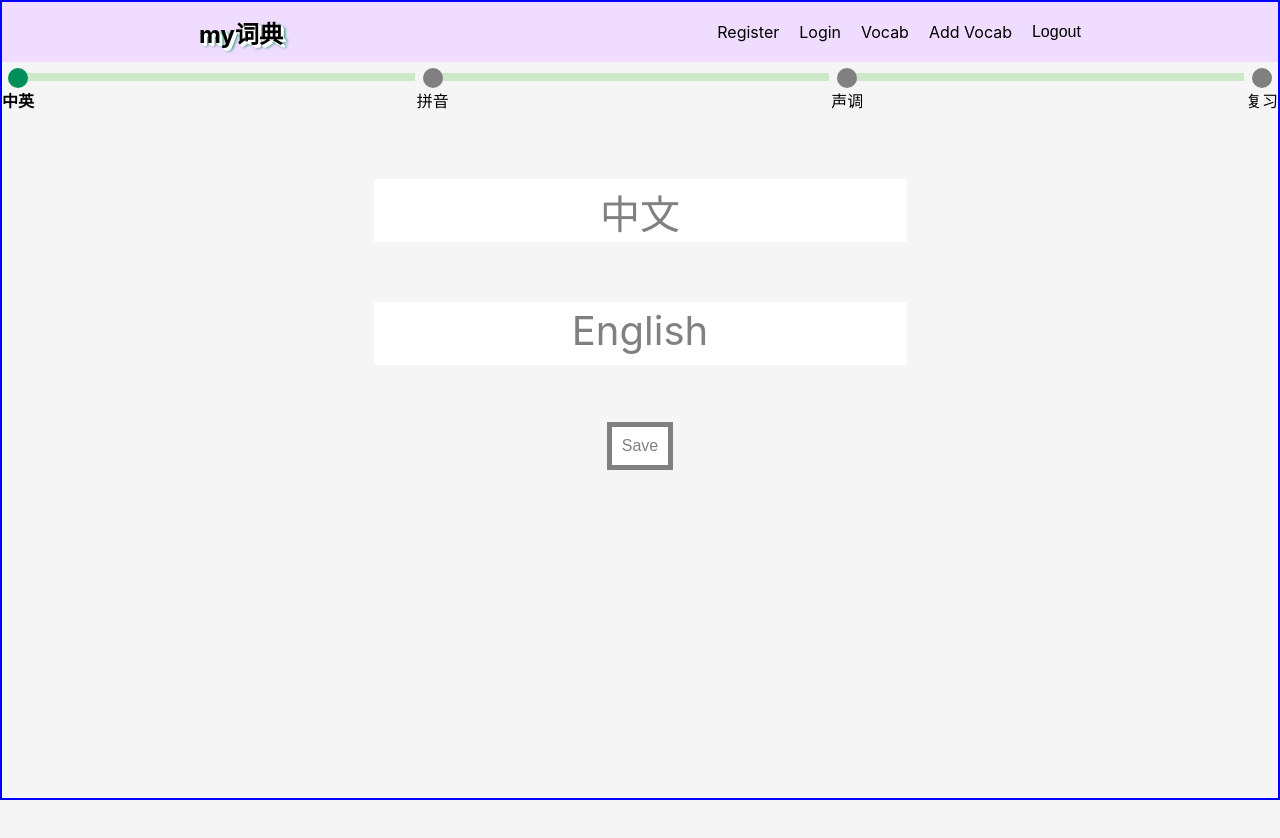
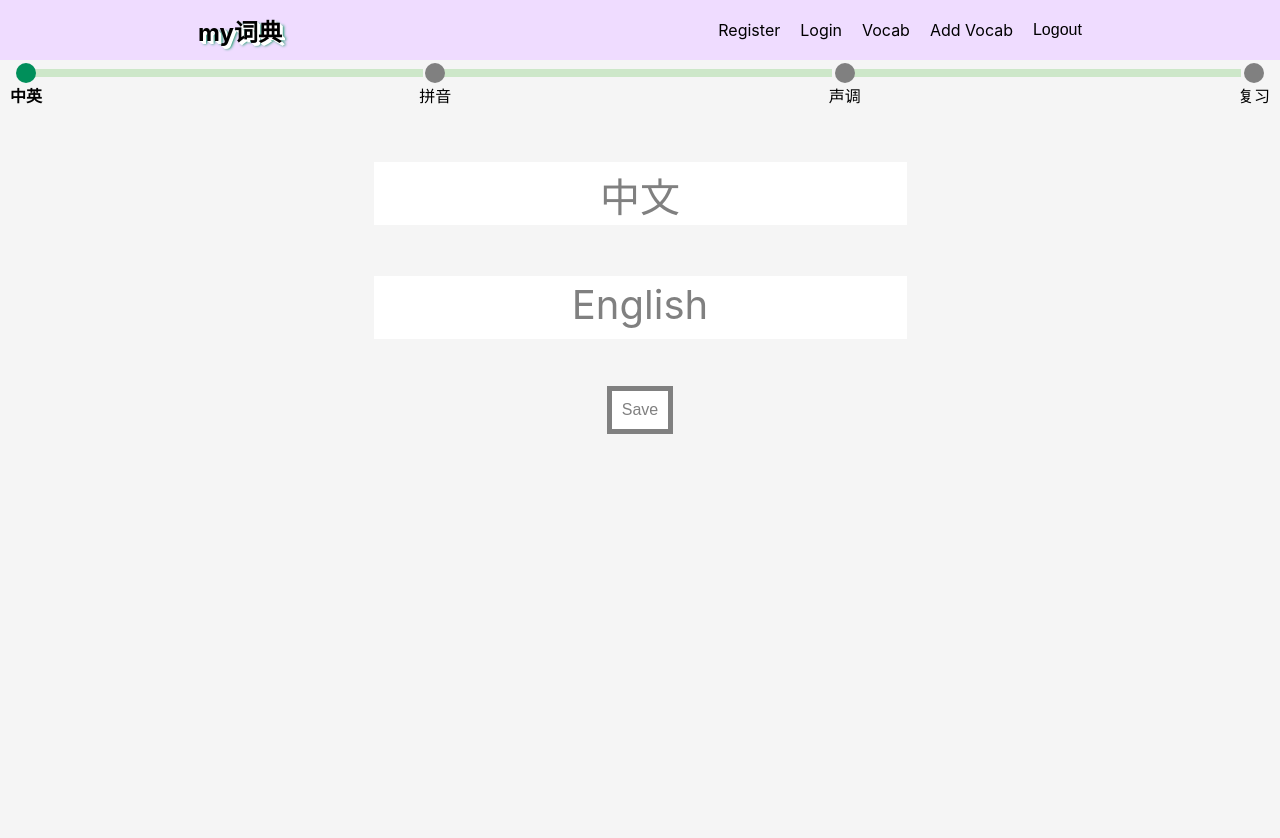
Before and after one commit to rdrgz21/my-cidian, a React (Create React App) app in the folder client/: page /addvocab in a window 1280 px wide. Shown: the top 838 px of the page. After the commit the page ends 800 px from the top, so only its background shows below. Built offline with nearby package versions, Linux system fonts and the light colour scheme; no server answers.

Commit message:
Added AuthProvider and useAuth hook

```diff
--- a/client/src/App.css
+++ b/client/src/App.css
@@ -12,7 +12,7 @@ body {
 }
 .appContainer{
   margin: 0;
-  padding: 65px 10px 0;
+  padding: 0 10px;
   display: flex;
   justify-content: center;
   height: 90vh;
--- a/client/src/App.js
+++ b/client/src/App.js
@@ -1,6 +1,5 @@
-import React, {useState, useEffect, useCallback} from "react";
-import { useNavigate, Routes, Route } from "react-router-dom";
-import axios from 'axios';
+import React from "react";
+import { Routes, Route } from "react-router-dom";
 import "./App.css";
 
 import Navbar from "./components/Navbar/Navbar";
@@ -10,47 +9,14 @@ import Vocab from "./components/Pages/Vocab";
 import Home from './components/Pages/Home/Home';
 
 import AddChinese from "./components/Chinese/AddChinese/AddChinese";
+import AuthProvider from "./components/General/AuthProvider/AuthProvider";
 
 
 function App() {
-  // const [user, setUser] = useState(null);
-  // const navigate = useNavigate();
-
-  // const checkLogin = useCallback(async () => {
-  //   try {
-  //     console.log('is logged in?')
-  //     const res = await axios.get('/api/logged_in');
-  //     console.log(res.data, 'res')
-  //     setUser(res.data.username);
-  //   } catch (error) {
-  //     console.error(error)
-  //   }
-  // }, [navigate]);
-
-  // useEffect(() => {
-  //   console.log('useeffect');
-  //   checkLogin();
-  // }, [checkLogin]);
-
   return (
-      <div style={{border: '2px solid blue', height: '100vh'}}>
+        <AuthProvider>
           <Navbar  />
-      {/* <Navbar user={user} setUser={setUser}  />
-
           <div className="appContainer">
-
-          <Routes>
-            <Route path="/" element={user ? <Vocab user={user} /> : <Home />} />
-
-            {!user && <Route path="register" element={<Register />} />}
-            {!user && <Route path="login" element={<Login setUser={setUser} />} />}
-
-            {user && <Route path="addvocab" element={<AddChinese user={user} />} />}
-
-            {user && <Route path="editvocab" element={<AddChinese user={user} />} />}
-          </Routes>
-
-        </div> */}
             <Routes>
                 <Route path="/" element={<Home />} />
                 <Route path="login" element={<Login />} />
@@ -59,6 +25,7 @@ function App() {
                 <Route path="vocab" element={<Vocab />} />
             </Routes>
           </div>
+        </AuthProvider>
   );
 }
 
--- a/client/src/components/Chinese/AddChinese/AddChinese.js
+++ b/client/src/components/Chinese/AddChinese/AddChinese.js
@@ -7,6 +7,7 @@ import AddTones from './AddTones/AddTones';
 import Review from './Review/Review';
 import StageBar from './StageBar/StageBar';
 import { useLocation } from 'react-router-dom';
+import useAuth from '../../../hooks/useAuth';
 
 export const AddChineseContext = createContext();
 
@@ -74,7 +75,8 @@ const nextStage = (state) => {
     }
 };
 
-export const AddChinese = ({user}) => {
+export const AddChinese = () => {
+    const { user } = useAuth();
     const location = useLocation();
     const editWordState = location.state ? location.state.wordToEdit : null;
 
@@ -141,12 +143,6 @@ export const AddChinese = ({user}) => {
     return (
         <AddChineseContext.Provider value={{state: state, dispatch: dispatch}}>
             <div className={AddChineseCSS.container}>
-                {/* {stage > 1 &&
-                    (<div className={AddChineseCSS.buttonContainer}>
-                        <button onClick={() => dispatch({type: CHINESE_ACTIONS.PREV_STAGE})}>Back</button>
-                        <button onClick={() => dispatch({type: CHINESE_ACTIONS.NEXT_STAGE})}>Next</button>
-                    </div>)
-                } */}
                 <StageBar />
                 {generateComponentByStage(stage)}
             </div>
--- /dev/null
+++ b/client/src/components/General/AuthProvider/AuthProvider.js
@@ -0,0 +1,76 @@
+import React, {useState, createContext, useEffect} from "react";
+import axios from 'axios';
+import { useNavigate } from "react-router-dom";
+
+export const AuthContext = createContext(null);
+
+const AuthProvider = ({ children }) => {
+    const [user, setUser] = useState(null);
+    const [message, setMessage] = useState('');
+    const navigate = useNavigate();
+
+    useEffect(() => {
+        checkLogin();
+    },[]);
+
+    const checkLogin = async () => {
+        try {
+            console.log('is logged in?')
+            const res = await axios.get('/api/logged_in');
+            console.log(res.data, 'res')
+            setUser(res.data.username);
+        } catch (error) {
+            console.error(error);
+            console.log('Failed to log in');
+        }
+    };
+
+    const handleLogin = async (userDetails) => {
+        try {
+            const res = await axios.post('/api/login', userDetails, {
+                header: {
+                    'Content-Type': 'application/json'
+                }
+            });
+            console.log(res.data);
+            setMessage(res.data.message);
+            if (res.data.username) {
+              setUser(res.data.username);
+              return navigate('/vocab');
+            }
+        } catch (error) {
+            console.error(error);
+        }
+    }
+
+    const handleLogout = async () => {
+        setMessage('');
+        try {
+            console.log('logging out');
+            const res = await axios.get('/api/logout');
+            setUser(null);
+            console.log(res.data);
+            return navigate('/');
+        } catch (error) {
+            console.error(error);
+            console.log('Failed to log out');
+        }
+    };
+
+    const value = {
+      user,
+      setUser,
+      message,
+      setMessage,
+      onLogin: handleLogin,
+      onLogout: handleLogout,
+    };
+
+    return (
+      <AuthContext.Provider value={value}>
+        {children}
+      </AuthContext.Provider>
+    );
+  };
+
+  export default AuthProvider;
--- a/client/src/components/Modals/LogoutModal/LogoutModal.js
+++ b/client/src/components/Modals/LogoutModal/LogoutModal.js
@@ -1,23 +1,15 @@
-import axios from 'axios';
 import React from 'react';
 import ReactDOM from 'react-dom';
-import { useNavigate, useOutletContext } from 'react-router-dom';
+import useAuth from '../../../hooks/useAuth';
 import StyledButton from '../../General/StyledButton/StyledButton';
 import LogoutModalCSS from './LogoutModal.module.css';
 
 const LogoutModal = ({setIsLogoutModalOpen}) => {
-    // const navigate = useNavigate();
-    // const [setUser] = useOutletContext();
-    const logoutUser = async () => {
-        try {
-            console.log('logging out');
-            const res = await axios.get('/api/logout');
-            // setUser(null);
-            console.log(res.data);
-            // return navigate('/');
-        } catch (error) {
-            console.error(error);
-        }
+    const {onLogout} = useAuth();
+
+    const logoutAndClose = () => {
+        onLogout();
+        setIsLogoutModalOpen(false);
     }
 
   return ReactDOM.createPortal(
@@ -25,7 +17,7 @@ const LogoutModal = ({setIsLogoutModalOpen}) => {
            <div className={LogoutModalCSS.container}>
                 <p>Confirm logout</p>
                 <div className={LogoutModalCSS.buttonContainer}>
-                    <StyledButton onClick={() => logoutUser()}>Logout</StyledButton>
+                    <StyledButton onClick={() => logoutAndClose()}>Logout</StyledButton>
                     <StyledButton onClick={() => setIsLogoutModalOpen(false)}>Cancel</StyledButton>
                 </div>
             </div>
--- a/client/src/components/Pages/Login/Login.js
+++ b/client/src/components/Pages/Login/Login.js
@@ -1,13 +1,10 @@
-import React, {useState} from 'react';
+import React, {useEffect, useState} from 'react';
 import LoginCSS from "./Login.module.css";
-import axios from 'axios';
 import Input from '../../General/Input/Input';
 import StyledButton from '../../General/StyledButton/StyledButton';
-import { useNavigate } from 'react-router-dom';
+import useAuth from '../../../hooks/useAuth';
 
 const Login = () => {
-
-
 
     const emptyInput = {
         username: '',
@@ -16,9 +13,11 @@ const Login = () => {
 
     const [input, setInput] = useState(emptyInput);
 
-    const [message, setMessage] = useState('');
+    const {message, setMessage, onLogin} = useAuth();
 
-    const navigate = useNavigate();
+    useEffect(() => {
+        setMessage('');
+    }, []);
 
     const handleChange = (event) => {
         const {name, value} = event.target;
@@ -35,25 +34,9 @@ const Login = () => {
         const userDetails = {
             username: input.username,
             password: input.password
-        }
-
-        try {
-            const res = await axios.post('/api/login', userDetails, {
-                header: {
-                    'Content-Type': 'application/json'
-                }
-            });
-            console.log(res.data);
-            setMessage(res.data.message);
-            setInput(emptyInput);
-            if (res.data.username) {
-            //   setUser(res.data.username);
-              return navigate('/vocab');
-            }
-        } catch (error) {
-            console.error(error);
-        }
-
+        };
+        onLogin(userDetails);
+        setInput(emptyInput);
     };
 
     const handleSubmit = async (event) => {
--- a/client/src/components/Pages/Vocab.js
+++ b/client/src/components/Pages/Vocab.js
@@ -2,12 +2,13 @@ import React, {useState, useEffect, useCallback} from 'react';
 import axios from 'axios';
 import Cihui from '../Chinese/Cihui';
 import VocabCSS from "./Vocab.module.css";
+import useAuth from '../../hooks/useAuth';
 
 export const Vocab = () => {
     const [databaseVocab, setDatabaseVocab] = useState([]);
     const [isLoading, setLoading] = useState(false);
 
-    const [user, setUser] = useState(null);
+    const {user} = useAuth();
 
     const getVocab = useCallback(async () => {
         setLoading(true);
--- /dev/null
+++ b/client/src/hooks/useAuth.js
@@ -0,0 +1,8 @@
+import {useContext} from 'react';
+import { AuthContext } from '../components/General/AuthProvider/AuthProvider';
+
+const useAuth = () => {
+    return useContext(AuthContext);
+};
+
+export default useAuth;
```
Lines whose indentation alone changed are shown as unchanged.
